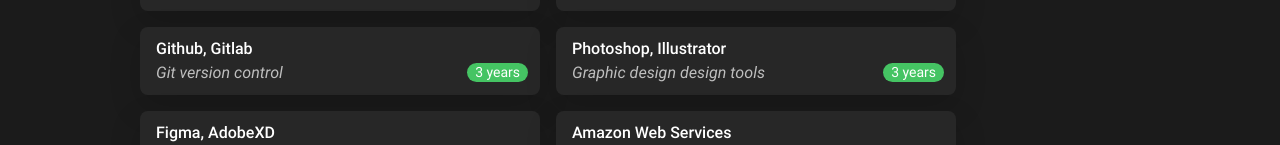
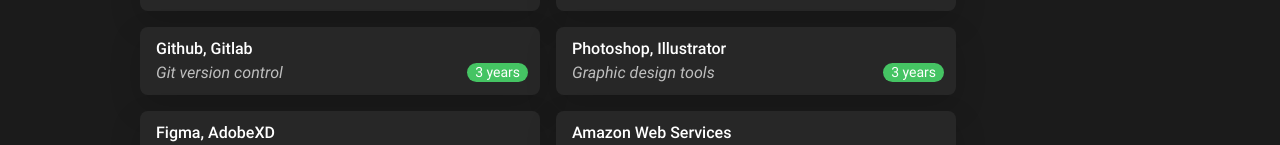
Before and after one commit to Paradoxdotexe/theNJK, a Vue app: page / in a window 1280 px wide. Shown: the part 1983-2128 px from the top of the page. Built offline with nearby package versions, Linux system fonts and the light colour scheme.

Commit message:
Fix typo

```diff
--- a/src/data/skills.ts
+++ b/src/data/skills.ts
@@ -22,7 +22,7 @@
   },
   {
     technologies: 'Photoshop, Illustrator',
-    type: 'Graphic design design tools',
+    type: 'Graphic design tools',
     years: 3
   },
   {
```
